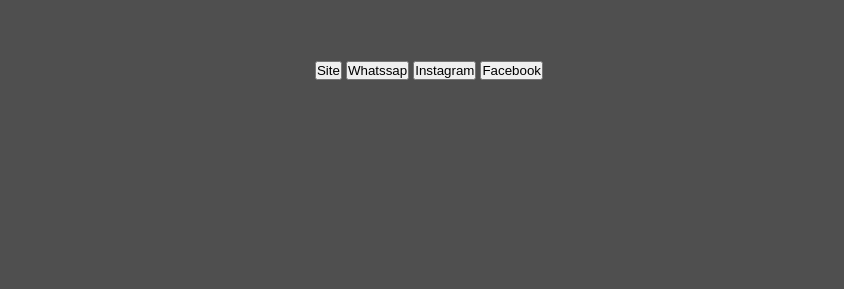
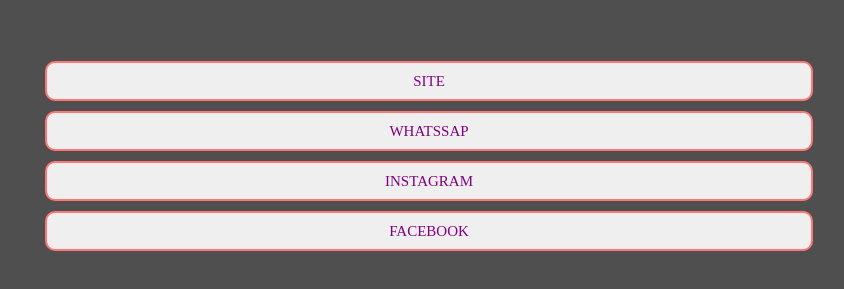
Before and after one commit to Re-Santos/cartao-interativo-bellini, a plain HTML site: page index.html in a window 1280 px wide. Shown: the part 215-504 px from the top of the page, without its empty margins (211-1055 px from the left). Drawn offline with Linux system fonts and the light colour scheme.

Commit message:
:lipstick: feat: Estilizaçao CSS botões do cartão

```diff
--- a/style.css
+++ b/style.css
@@ -36,3 +36,30 @@ main{
     font-weight: 200;
     margin-bottom:5%;
 }
+.btn-contatos{
+    display:grid;
+    align-items: center;
+    justify-items: center;
+    grid-template-columns: 1fr;
+    grid-template-rows: 4;
+    gap: 10px;
+
+}
+.btn-1, .btn-2, .btn-3, .btn-4{
+    height: 40px;
+    border-radius: 10px;
+    width: 60vw;
+    font-family: 'Courier New', Courier, monospace;
+    font-weight: 200;
+    font-size: 15px;
+    cursor:pointer;
+}
+
+ .btn{
+    color:purple;
+    font-family: "montserrat";
+    text-decoration: none;
+    border: 2px solid #ff7675;
+    text-transform: uppercase;
+    transition: 1s all ease;
+}
```
